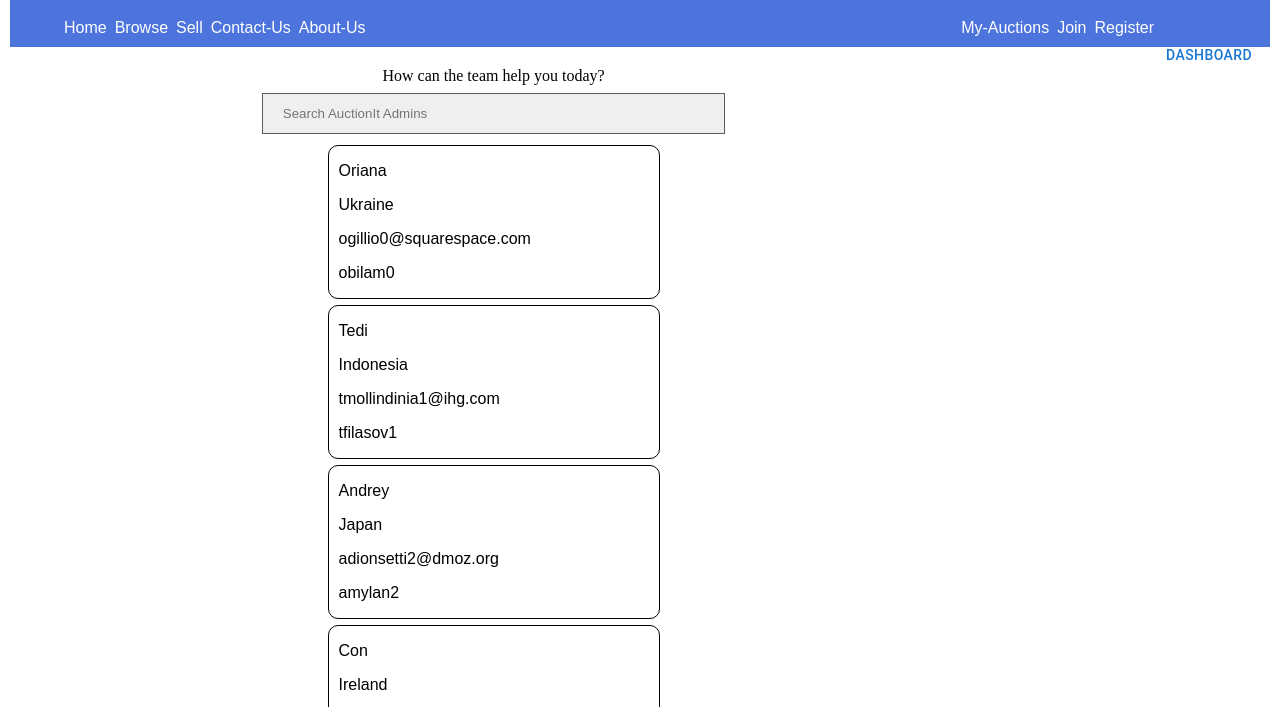
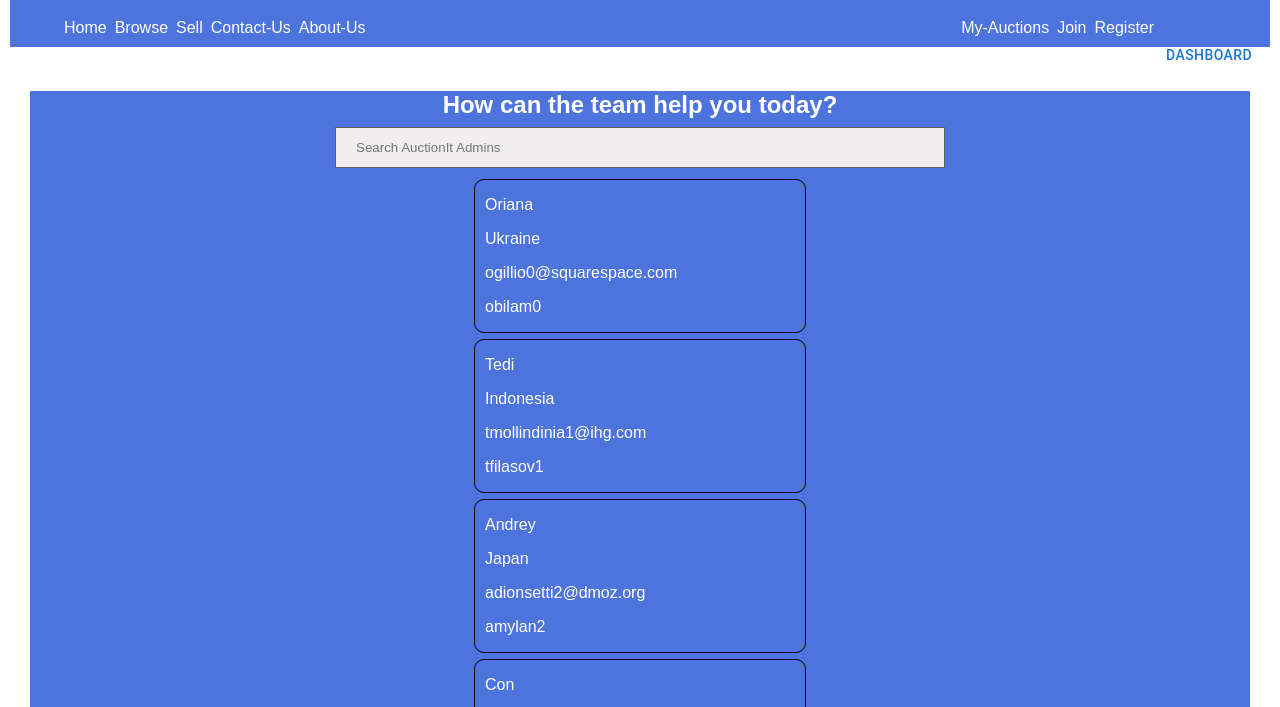
Before and after one commit to Liam5305/AuctionIT_HonoursProject, a React app: page /#/contact in a window 1280 px wide. Shown: the part 81-788 px from the top of the page. Built offline with nearby package versions, Linux system fonts and the light colour scheme.

Commit message:
Updated SearchBar

```diff
--- a/src/components/SearchBar.js
+++ b/src/components/SearchBar.js
@@ -1,5 +1,5 @@
 import React from "react";
-import Data from "./mock-data.json";
+import Data from "./contactinfo.json";
 import { useState } from "react";
 
 function SearchBar() {
@@ -7,7 +7,10 @@ function SearchBar() {
 
     return (
         <div className="search-bar">
-            <label>How can the team help you today?</label>
+            <div className="title-search">
+                <h2>How can the team help you today?</h2>
+            </div>
+
             <input placeholder="Search AuctionIt Admins" onChange={event => setQuery(event.target.value)} />
 
             {
--- a/src/index.css
+++ b/src/index.css
@@ -220,13 +220,22 @@ textarea[type=text]:focus {
     padding: 3px;
 }
 
+/* Search Bar CSS */
 .search-bar {
     display: flex;
     flex-direction: column;
     justify-content: center;
     align-items: center;
+    background-color: #4C74DC;
+    padding-bottom: 20px;
+    width: 100%;
 }
 
+.search-bar h2 {
+    color: white;
+}
+
+/* Search Bar Input Field */
 .search-bar input {
     width: 50%;
     padding: 12px 20px;
@@ -236,6 +245,7 @@ textarea[type=text]:focus {
     background-color: rgb(240, 238, 238);
 }
 
+/* Search Bar Boxes */
 .box {
     text-align: left;
     border: black ridge 1px;
@@ -243,4 +253,5 @@ textarea[type=text]:focus {
     margin: 3px;
     width: 20rem;
     padding-left: 10px;
+    color: white;
 }
```
Also changed, not shown: src/components/auction-items.json (added, +10 -0 lines), src/components/contactinfo.json (renamed from src/components/mock-data.json).
